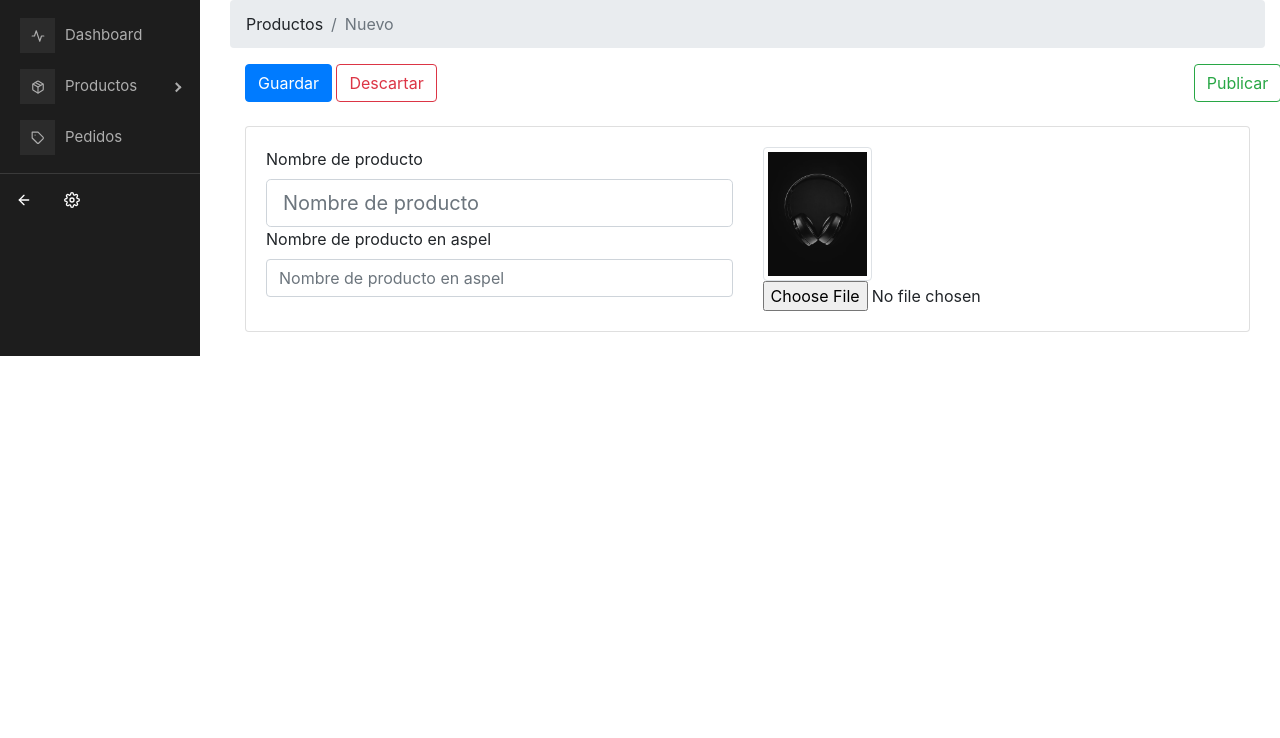
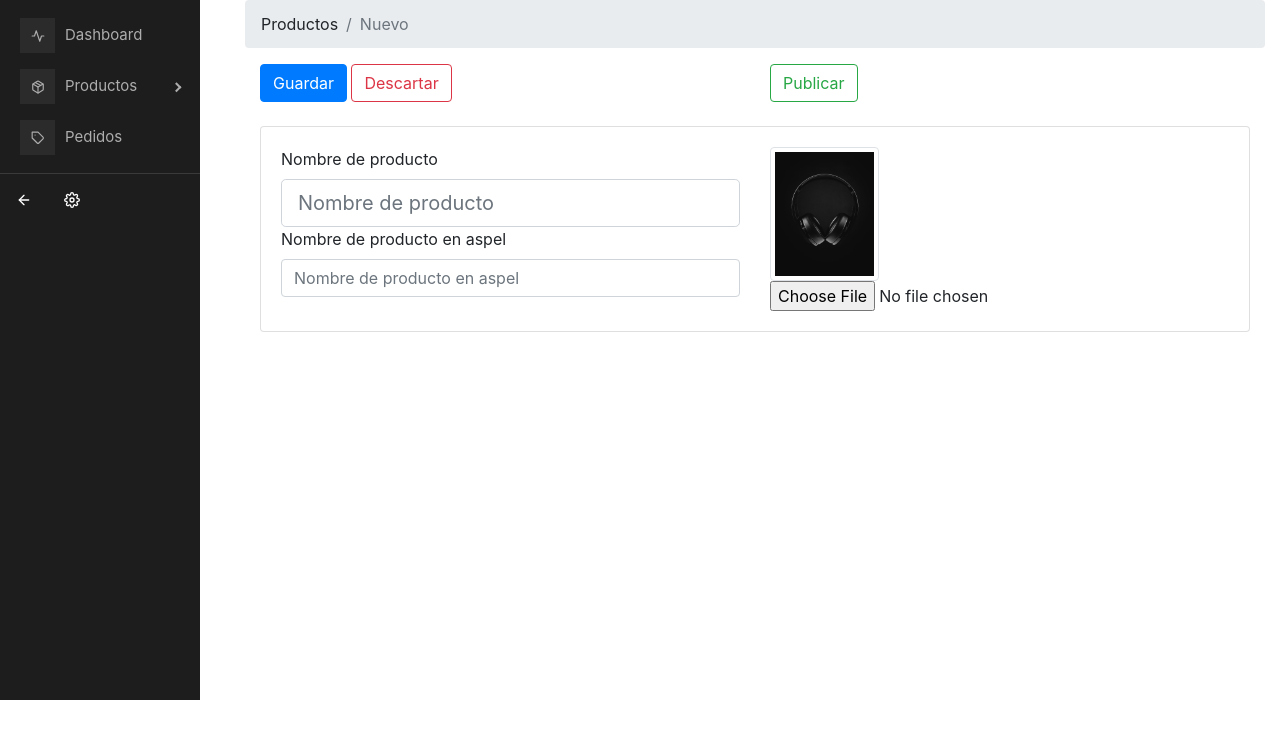
Before and after one commit to FLOTUZ/core, a Next.js app: page /productos/nuevo in a window 1280 px wide. Shown: the top 738 px of the page. Built offline with nearby package versions, Linux system fonts and the light colour scheme.

Commit message:
[Componentes] Creación de layout generico

```diff
--- a/components/common/NavBar.js
+++ b/components/common/NavBar.js
@@ -57,7 +57,7 @@ function NavBar() {
     },
   ];
   return (
-    <ProSidebar collapsed={collapsed} width="200px">
+    <ProSidebar collapsed={collapsed} width="200px" className={styles.proSideBar}>
       <Menu iconShape="square">
         {/*Recorremos la lista de rutas*/}
         {rutas.map((r) => {
--- a/components/common/NavBar.module.css
+++ b/components/common/NavBar.module.css
@@ -2,6 +2,9 @@
     list-style-type: none;
 }
 
+.proSideBar{
+    height: 700px;
+}
 .button{
     height: 3rem;
     width: 3rem;
--- a/components/layouts/DefaultLayout.js
+++ b/components/layouts/DefaultLayout.js
@@ -8,15 +8,11 @@ function DefaultLayout(props) {
   return (
     <>
       <Row className={styles.row}>
-        <Col md="auto" className={styles.menu}>
-          <NavBar />
-        </Col>
+        <NavBar />
+        <Col md="auto" className={styles.menu}></Col>
 
-        <Col className={styles.main}>
-          {props.children}
-        </Col>
+        <Col className={styles.main}>{props.children}</Col>
       </Row>
-
     </>
   );
 }
--- a/components/layouts/DefaultLayout.module.css
+++ b/components/layouts/DefaultLayout.module.css
@@ -7,5 +7,5 @@
 }
 
 .row{
-    margin-right: 0px;
+    margin: 0px;
 }
--- a/pages/productos/nuevo.js
+++ b/pages/productos/nuevo.js
@@ -26,7 +26,7 @@ function Nuevo() {
             <Button variant="outline-danger">Descartar</Button>{" "}
           </Col>
 
-          <Col lg="1">
+          <Col>
             <Button variant="outline-success">Publicar</Button>
           </Col>
         </Row>
```
Also changed, not shown: pages/Dashboard.js (+7 -11 lines).
